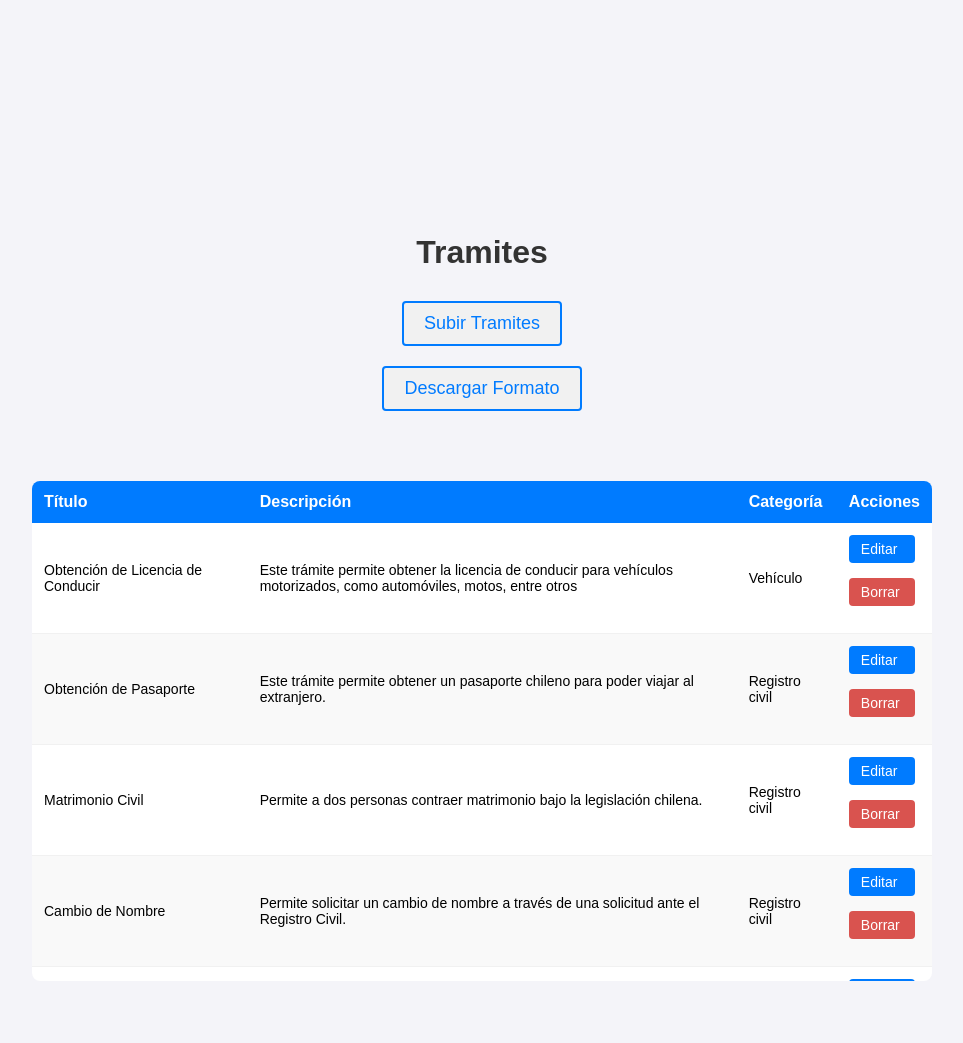
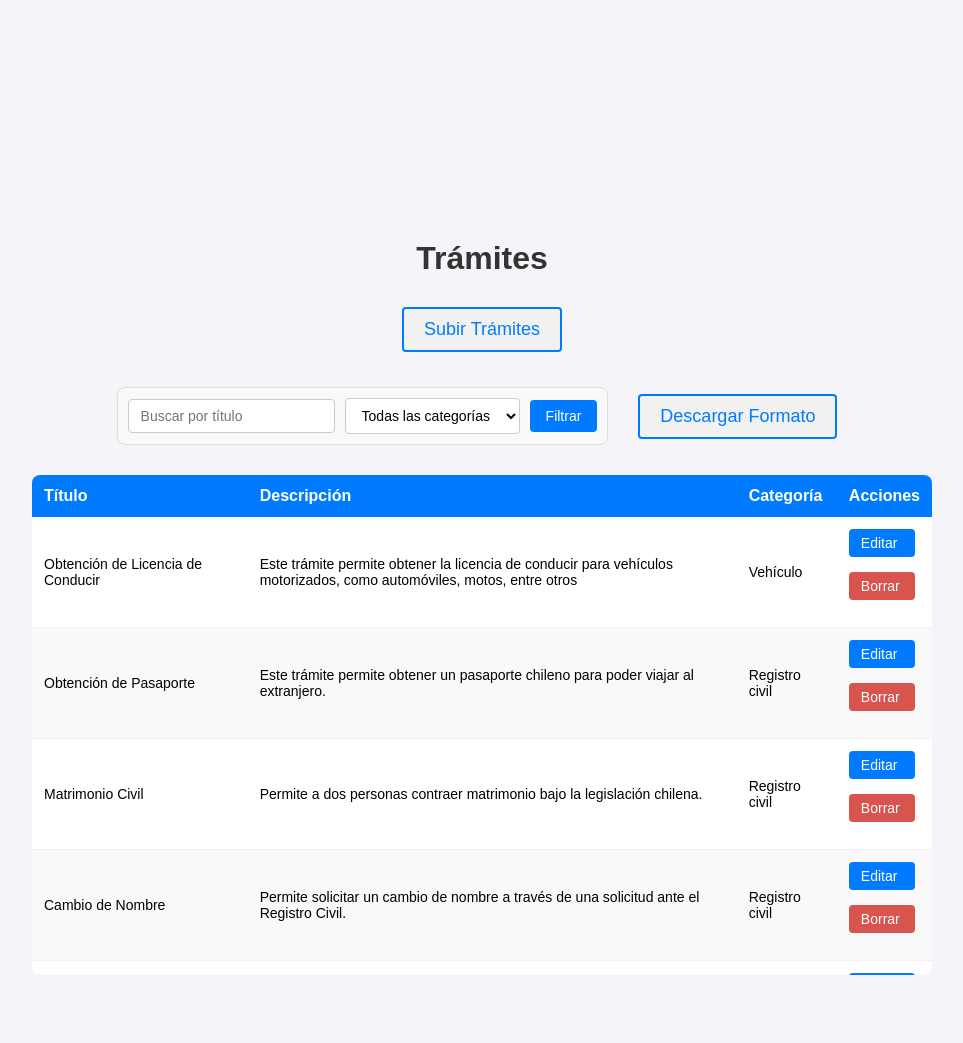
Before and after one commit to ArticFish/BackendCapstone, a Django app: page /verGuias/ in a window 1280 px wide. Shown: the part 703-1746 px from the top of the page, without its empty margins (158-1121 px from the left). Run offline with Django 5.2, Linux system fonts and the light colour scheme; a user stored in the database is signed in; data comes from the database, SQL or seed files in the repository; both versions use the stored data as it was after the commit.

Commit message:
Agregados filtros
Agregados filtro conm el objetivo de facilitar la navegacion entre guias y definicinoes

```diff
--- a/app/api/static/ver.css
+++ b/app/api/static/ver.css
@@ -58,7 +58,7 @@
     max-width: 900px;
     max-height: 500px; /* Ajusta este valor según lo que necesites */
     overflow-y: auto; /* Habilita el scroll vertical */
-    margin-top: 60px; /* Evita que el contenido se solape con el botón "Volver" */
+    margin-top: 5px; /* Evita que el contenido se solape con el botón "Volver" */
     box-sizing: border-box;
     border-radius: 8px;
 }
@@ -154,3 +154,95 @@
     background-color: #007BFF;
     color: white;
 }
+
+/* Contenedor del formulario */
+.filter-container {
+    display: flex;
+    align-items: center;
+    justify-content: space-between;
+    gap: 10px;
+    margin: 20px 0;
+    padding: 10px;
+    background-color: #f9f9f9;
+    border: 1px solid #ddd;
+    border-radius: 8px;
+}
+
+/* Input de texto para buscar por título */
+.filter-container input[type="text"] {
+    flex: 1;
+    padding: 8px 12px;
+    font-size: 14px;
+    border: 1px solid #ccc;
+    border-radius: 4px;
+    outline: none;
+    transition: border-color 0.3s ease;
+}
+
+.filter-container input[type="text"]:focus {
+    border-color: #007bff;
+    box-shadow: 0 0 4px rgba(0, 123, 255, 0.5);
+}
+
+/* Dropdown de categorías */
+.filter-container select {
+    flex: 1;
+    padding: 8px 12px;
+    font-size: 14px;
+    border: 1px solid #ccc;
+    border-radius: 4px;
+    background-color: #fff;
+    outline: none;
+    cursor: pointer;
+    transition: border-color 0.3s ease;
+}
+
+.filter-container select:focus {
+    border-color: #007bff;
+    box-shadow: 0 0 4px rgba(0, 123, 255, 0.5);
+}
+
+/* Botón de filtrado */
+.filter-container button {
+    padding: 8px 16px;
+    font-size: 14px;
+    color: #fff;
+    background-color: #007bff;
+    border: none;
+    border-radius: 4px;
+    cursor: pointer;
+    transition: background-color 0.3s ease;
+}
+
+.filter-container button:hover {
+    background-color: #0056b3;
+}
+
+/* Adaptación para pantallas más pequeñas */
+@media (max-width: 768px) {
+    .filter-container {
+        flex-direction: column;
+        align-items: stretch;
+        gap: 15px;
+    }
+
+    .filter-container input[type="text"],
+    .filter-container select,
+    .filter-container button {
+        width: 100%;
+    }
+}
+
+/* Contenedor de ambos formularios */
+.form-group {
+    display: flex;
+    align-items: center; /* Centra verticalmente los elementos */
+    justify-content: space-between; /* Agrega espacio entre los formularios */
+    gap: 20px; /* Espaciado entre formularios */
+    margin: 5px 0;
+}
+
+/* Estilo adicional para cada formulario */
+.filter-container {
+    flex: 3; /* Controla el espacio que ocupa el formulario de búsqueda */
+}
--- a/app/api/templates/verGuias.html
+++ b/app/api/templates/verGuias.html
@@ -3,25 +3,47 @@
 <html>
 <head>
     <title>Guías de Trámites</title>
-
     <link rel="stylesheet" href="{% static 'ver.css' %}">
 </head>
 <body>
 
+    <!-- Botón de logout -->
     <form method="post" action="{% url 'logout' %}">
         {% csrf_token %}
-        <button class=" boton logout"type="submit">Logout</button>
+        <button class="boton logout" type="submit">Logout</button>
     </form>
 
     <a href="{% url 'general' %}" class="boton volver">Volver</a>
 
-    <h1>Tramites</h1>
+    <h1>Trámites</h1>
 
-    <a href="{% url 'subirGuias' %}" class="boton">Subir Tramites</a>
+    <a href="{% url 'subirGuias' %}" class="boton">Subir Trámites</a>
 
+
+    <div class="form-group">
+        <!-- Formulario de búsqueda -->
+        <form method="get" action="{% url 'verGuias' %}" class="filter-container">
+            <input type="text" name="titulo" placeholder="Buscar por título" value="{{ request.GET.titulo }}">
+
+            <!-- Dropdown de categorías -->
+            <select name="categoria">
+                <option value="">Todas las categorías</option>
+                {% for cat in categorias %}
+                <option value="{{ cat.id }}" {% if request.GET.categoria|stringformat:"s" == cat.id|stringformat:"s" %}selected{% endif %}>
+                    {{ cat.nombre }}
+                </option>
+                {% endfor %}
+            </select>
+
+            <button type="submit">Filtrar</button>
+        </form>
+
+        <!-- Formulario para descargar -->
         <form action="{% url 'descargarGuias' %}" method="get">
             <button class="boton subir" type="submit">Descargar Formato</button>
         </form>
+    </div>
+
 
     <div class="table-container">
         <table>
@@ -38,11 +60,15 @@
                 <tr>
                     <td>{{ tramite.titulo }}</td>
                     <td>{{ tramite.descripcion }}</td>
-                <td>{{ tramite.categoria }}</td>
+                    <td>{{ tramite.categoria.nombre }}</td> <!-- Mostrar el nombre de la categoría -->
                     <td>
                         <a href="{% url 'editarGuia' tramite.id %}" class="action-button">Editar</a>
                         <a href="{% url 'borrarGuia' tramite.id %}" class="action-button delete-button">Borrar</a>
                     </td>
+                </tr>
+                {% empty %}
+                <tr>
+                    <td colspan="4">No se encontraron resultados.</td>
                 </tr>
                 {% endfor %}
             </tbody>
--- a/app/api/views.py
+++ b/app/api/views.py
@@ -19,7 +19,7 @@
 from openpyxl import Workbook
 from django.http import HttpResponse
 
-openai.api_key = config('OPENAI_API_KEY')
+# openai.api_key = config('OPENAI_API_KEY')
 
 class OpenAIMessageView(APIView):
     def post(self, request, *args, **kwargs):
@@ -92,16 +92,49 @@
         serializer = CategoriaSerializer(categorias, many=True)
         return Response(serializer.data)
 @login_required
+
+
+@login_required
 def ver_definiciones(request):
+    # Obtener parámetros de búsqueda del formulario
+    titulo = request.GET.get('titulo', '')  # Parámetro para buscar por título
+    categoria_id = request.GET.get('categoria', '')  # Parámetro para buscar por ID de categoría
 
-    definiciones = Definicion.objects.all()  # Obtiene todos los datos del modelo Definicion
-    print(definiciones)
-    return render(request, 'verDefiniciones.html', {'definiciones': definiciones})
+    # Filtrar las definiciones según los parámetros
+    definiciones = Definicion.objects.all()
+    if titulo:
+        definiciones = definiciones.filter(titulo__icontains=titulo)
+    if categoria_id:
+        definiciones = definiciones.filter(categoria_id=categoria_id)  # Filtrar por ID exacta de categoría
+
+    # Obtener todas las categorías
+    categorias = Categoria.objects.all()
+
+    return render(request, 'verDefiniciones.html', {
+        'definiciones': definiciones,
+        'categorias': categorias,
+    })
+
 @login_required
 def ver_guias(request):
-    tramites = Tramite.objects.all()  # Obtiene todos los datos del modelo Tramite
-    return render(request, 'verGuias.html', {'tramites': tramites})
+    # Obtener parámetros de búsqueda del formulario
+    titulo = request.GET.get('titulo', '')  # Parámetro para buscar por título
+    categoria_id = request.GET.get('categoria', '')  # Parámetro para buscar por ID de categoría
 
+    # Filtrar los trámites según los parámetros
+    tramites = Tramite.objects.all()
+    if titulo:
+        tramites = tramites.filter(titulo__icontains=titulo)
+    if categoria_id:
+        tramites = tramites.filter(categoria_id=categoria_id)  # Filtrar por ID exacto de categoría
+
+    # Obtener todas las categorías
+    categorias = Categoria.objects.all()
+
+    return render(request, 'verGuias.html', {
+        'tramites': tramites,
+        'categorias': categorias,
+    })
 # Editar y Borrar Definición
 class DefinicionForm(forms.ModelForm):
     categoria = forms.ModelChoiceField(
```
Also changed, not shown: app/api/templates/verDefiniciones.html (+30 -5 lines), app/db.sqlite3. Lines whose indentation alone changed are shown as unchanged.
